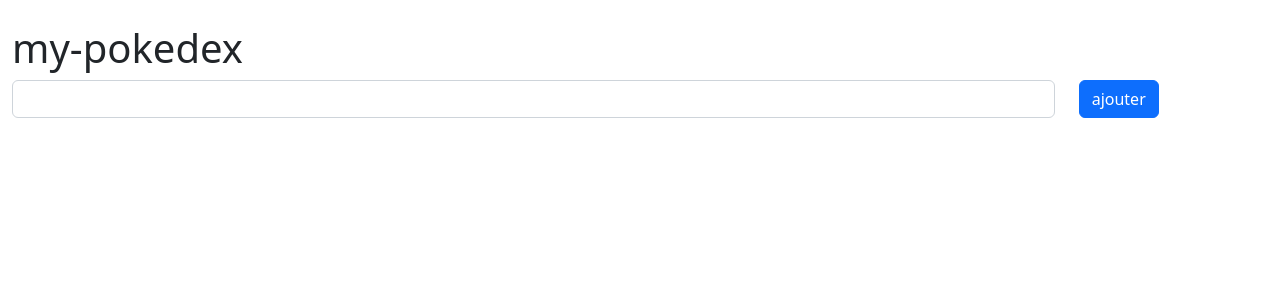
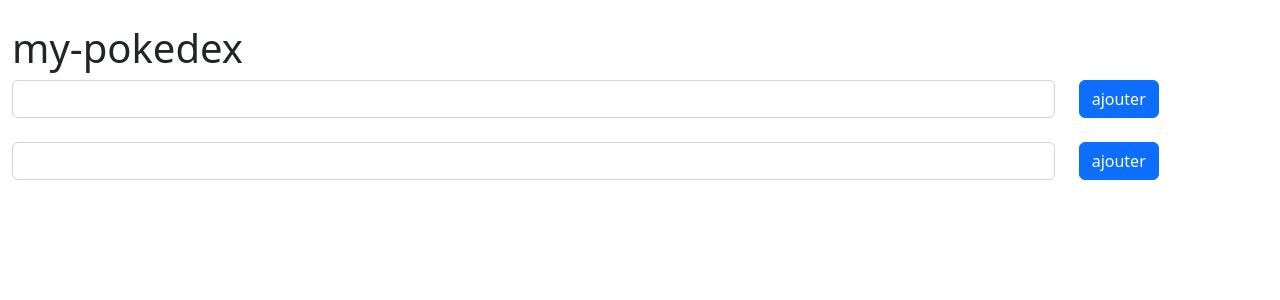
Before and after one commit to mvidailhet/pokedex-promo-septembre-2023, an Angular app: page / in a window 1280 px wide. Shown: the top 300 px of the page. Built offline with nearby package versions, Linux system fonts and the light colour scheme.

Commit message:
Création du PokemonService et gestion de la liste des pokemons transférée dedans

```diff
--- a/src/app/app.component.html
+++ b/src/app/app.component.html
@@ -2,6 +2,7 @@
   <h1>{{ title }}</h1>
 
   <app-pokemon-list />
+  <app-pokemon-list />
 </div>
 
 <!-- <app-mouse-pokemon /> -->
--- a/src/app/components/pokemon-list/pokemon-list.component.html
+++ b/src/app/components/pokemon-list/pokemon-list.component.html
@@ -3,7 +3,7 @@
     <input class="form-control" type="text" [(ngModel)]="newPokemonName" />
   </div>
   <div class="col-2">
-    <button (click)="addPokemon()" class="btn btn-primary">ajouter</button>
+    <button (click)="onAddPokemonBtnClick()" class="btn btn-primary">ajouter</button>
   </div>
 </div>
 
--- a/src/app/components/pokemon-list/pokemon-list.component.ts
+++ b/src/app/components/pokemon-list/pokemon-list.component.ts
@@ -1,13 +1,7 @@
 import { Component } from '@angular/core';
+import { Pokemon } from 'src/app/models/pokemon';
 import { LoggingService } from 'src/app/services/logging.service';
-
-export interface Pokemon {
-  name: string;
-  gender: PokemonGender;
-}
-
-const pokemonGenders = ['male', 'female'] as const;
-type PokemonGender = typeof pokemonGenders[number];
+import { PokemonService } from 'src/app/services/pokemon.service';
 
 @Component({
   selector: 'app-pokemon-list',
@@ -19,18 +13,23 @@ export class PokemonListComponent {
   isPokemonAdded = false;
   isPokemonDeleted = false;
 
-  pokemons: Pokemon[] = [];
+  pokemons: Pokemon[] = this.pokemonService.pokemons;
 
-  constructor(private loggingService: LoggingService) {}
+  constructor(
+    private loggingService: LoggingService,
+    private pokemonService: PokemonService
+  ) {}
 
-  addPokemon() {
+  onAddPokemonBtnClick() {
     if (this.newPokemonName === undefined) return;
-    this.pokemons.push({
-      name: this.newPokemonName,
-      gender: this.getRandomIndexInGenderArray(),
-    });
-    this.loggingService.logText(`adding pokemon ${ this.newPokemonName }`);
+    this.pokemonService.addPokemon(this.newPokemonName);
+    this.loggingService.logText(`adding pokemon ${this.newPokemonName}`);
     this.showAddedPokemonNotif();
+  }
+
+  onPokemonDelete(index: number) {
+    this.pokemonService.deletePokemon(index);
+    this.showDeletedPokemonNotif();
   }
 
   showAddedPokemonNotif() {
@@ -46,13 +45,4 @@ export class PokemonListComponent {
       this.isPokemonDeleted = false;
     }, 3000);
   }
-
-  onPokemonDelete(index: number) {
-    this.pokemons.splice(index, 1);
-    this.showDeletedPokemonNotif();
-  }
-
-  getRandomIndexInGenderArray() {
-    return pokemonGenders[Math.floor(Math.random() * pokemonGenders.length)];
-  }
 }
--- /dev/null
+++ b/src/app/models/pokemon.ts
@@ -0,0 +1,7 @@
+export interface Pokemon {
+  name: string;
+  gender: PokemonGender;
+}
+
+export const pokemonGenders = ['male', 'female'] as const;
+export type PokemonGender = typeof pokemonGenders[number];
--- /dev/null
+++ b/src/app/services/pokemon.service.ts
@@ -0,0 +1,33 @@
+import { Injectable } from '@angular/core';
+import { Pokemon, pokemonGenders } from '../models/pokemon';
+
+@Injectable({
+  providedIn: 'root'
+})
+export class PokemonService {
+
+  pokemons: Pokemon[] = [];
+
+  addPokemon(name: string) {
+
+    if (this.pokemons.find((pokemon) => pokemon.name === name)) {
+      return;
+    }
+
+    this.pokemons.push({
+      name,
+      gender: this.getRandomIndexInGenderArray(),
+    });
+    //this.loggingService.logText(`adding pokemon ${ this.newPokemonName }`);
+    //this.showAddedPokemonNotif();
+  }
+
+  deletePokemon(index: number) {
+    this.pokemons.splice(index, 1);
+    //this.showDeletedPokemonNotif();
+  }
+
+  getRandomIndexInGenderArray() {
+    return pokemonGenders[Math.floor(Math.random() * pokemonGenders.length)];
+  }
+}
```
